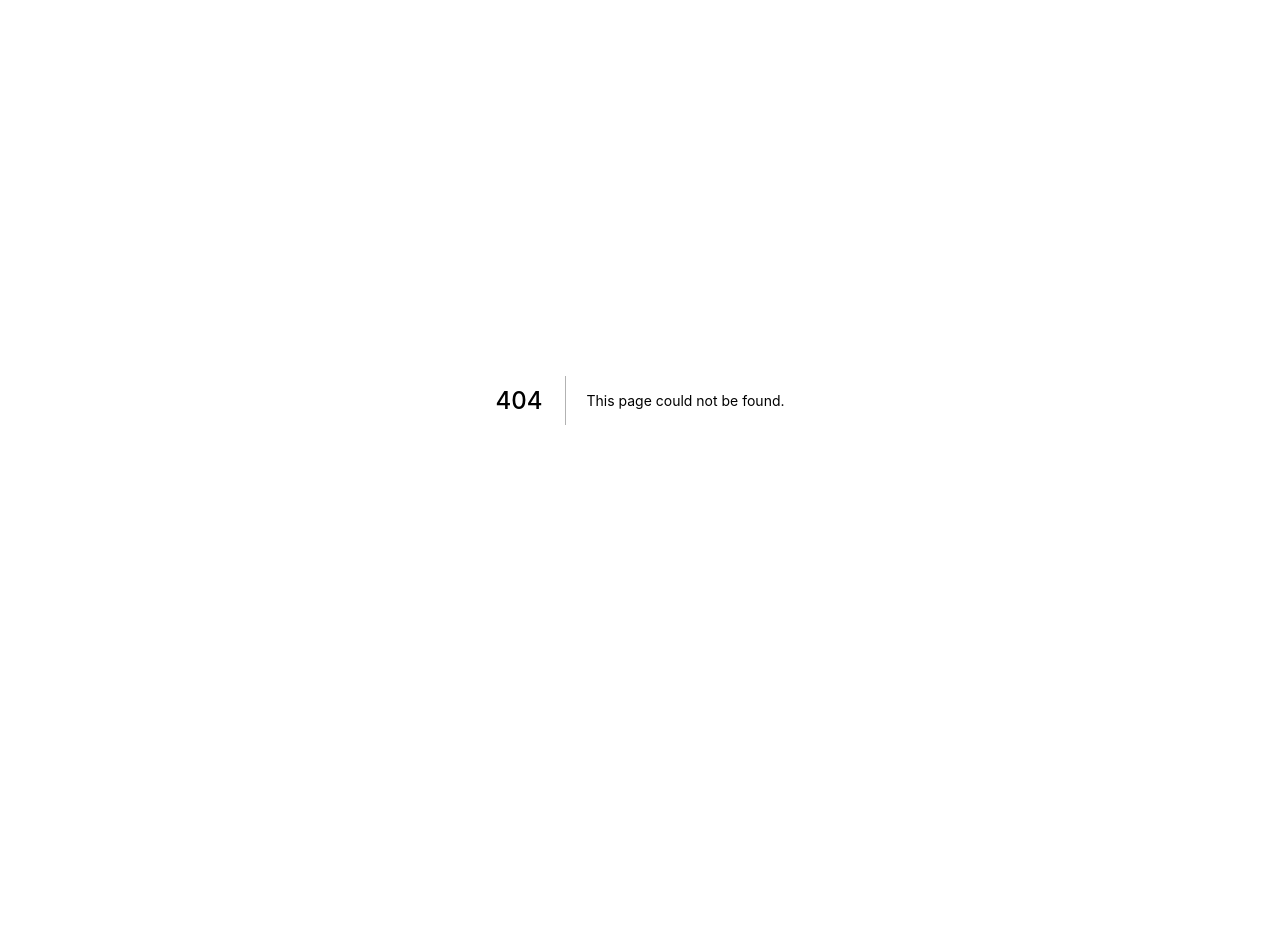
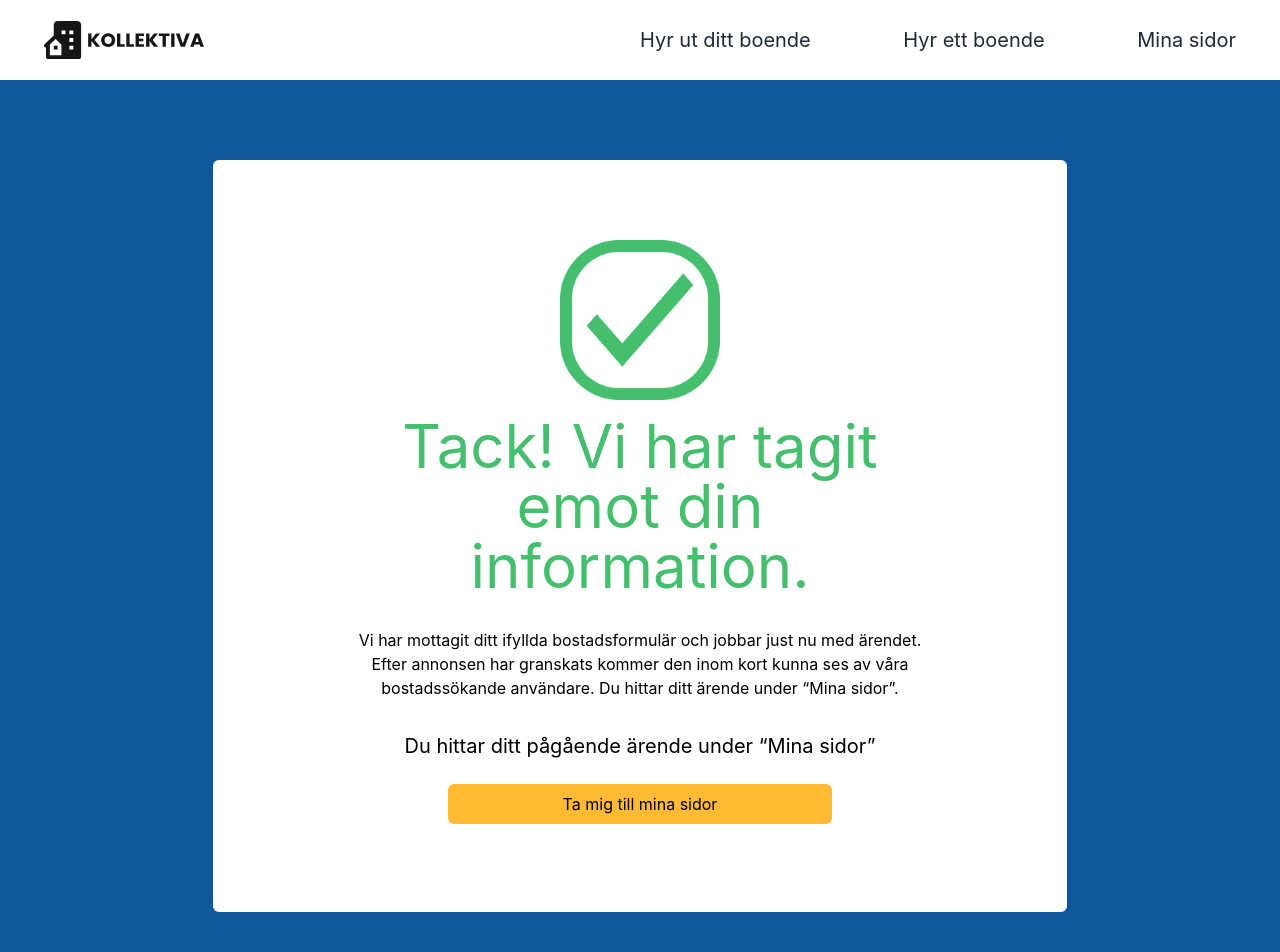
Before and after one commit to Sakariash/Kollektiva, a Next.js app: page /finishedregistration in a window 1280 px wide. Before the commit this address had no page. Shown: the top 952 px of the page. Before the commit the page ends 800 px from the top, so only its background shows below. Built offline with nearby package versions, Linux system fonts and the light colour scheme.

Commit message:
Added finished registration page

```diff
--- /dev/null
+++ b/components/FinishedRegistration/index.js
@@ -0,0 +1,36 @@
+import Link from "next/link";
+import MyPagesButton from "../MyPages/MyPagesButton";
+Link;
+
+const FinishedRegistration = () => {
+  return (
+    <div className="flex flex-col justify-center content-center bg-primary">
+      <div className="bg-white pt-20 pb-20 mt-20 w-2/3 m-auto rounded-md flex flex-col justify-center content-center">
+        <img
+          src="/assets/images/FinishedRegistrations/check.png"
+          className="w-40 ml-auto mr-auto"
+        ></img>
+        <h1 className="text-6xl m-4 ml-auto mr-auto text-accent text-center w-2/3">
+          Tack! Vi har tagit emot din information.
+        </h1>
+        <p className="text-center m-4 ml-auto mr-auto w-2/3">
+          Vi har mottagit ditt ifyllda bostadsformulär och jobbar just nu med
+          ärendet. Efter annonsen har granskats kommer den inom kort kunna ses
+          av våra bostadssökande användare. Du hittar ditt ärende under “Mina
+          sidor”.
+        </p>
+        <h2 className="text-xl m-4 ml-auto mr-auto text-center w-2/3">
+          Du hittar ditt pågående ärende under “Mina sidor”
+        </h2>
+        <button
+          className="bg-btnPrimary p-2 m-2 w-96 rounded-md mr-auto ml-auto"
+          href="/mypages"
+        >
+          <a href="mypages"> Ta mig till mina sidor</a>
+        </button>
+      </div>
+    </div>
+  );
+};
+
+export default FinishedRegistration;
--- a/components/MyPages/MyPagesButton/index.js
+++ b/components/MyPages/MyPagesButton/index.js
@@ -1,5 +1,7 @@
-export default function MyPagesButton({ text }) {
+export default function MyPagesButton({ text, link }) {
   return (
-    <button className="bg-btnPrimary p-2 m-2 w-96 rounded-md">{text}</button>
+    <button className="bg-btnPrimary p-2 m-2 w-96 rounded-md" href={link}>
+      <a href={link}> {text}</a>
+    </button>
   );
 }
--- a/components/MyPages/MyPagesSection/index.js
+++ b/components/MyPages/MyPagesSection/index.js
@@ -5,13 +5,14 @@ export default function MyPagesSection({
   heading,
   text,
   buttonsText,
+  link,
 }) {
   return (
     <div className="flex flex-row justify-between w-full bg-primary mt-4 mb-4">
       <div className="flex flex-col justify-center m-auto">
         <h3 className="text-5xl p-2 text-white w-96">{heading}</h3>
         <p className="text-white p-2 mb-6">{text}</p>
-        <MyPagesButton text={buttonsText} />
+        <MyPagesButton text={buttonsText} link={link} />
       </div>
       <img className="w-3/5" src={picture}></img>
     </div>
--- a/components/MyPages/index.js
+++ b/components/MyPages/index.js
@@ -30,6 +30,7 @@ const MyPages = () => {
         heading={"Dina registrerade bostäder"}
         text={"Här kan du se de boenden som du har erbjudit dig att hyra ut."}
         buttonsText={"Se dina registrerade bostäder"}
+        link={"/registeredhouses"}
       />
       <MyPagesSection
         picture={"assets/images/MyPages/Mypages2.png"}
--- a/components/RegisterdHouses/RegisterdHousesHeading/index.js
+++ b/components/RegisterdHouses/RegisterdHousesHeading/index.js
@@ -1,7 +1,18 @@
+import MyPagesButton from "../../MyPages/MyPagesButton";
+
 const RegisterdHousesHeading = () => {
   return (
     <div className="bg-white pb-14">
-      <img className="z-0 flex" src="assets/images/Rectangle37.png"></img>
+      <div className="flex flex-row p-20 bg-hero-image">
+        <div clasName="w-1/2">
+          <h1 className="text-6xl mb-6 text-white">
+            Det är tryggt att hyra ut ditt boende med Kollektiva
+          </h1>
+        </div>
+        <div className="flex flex-col w-1/2 justify-end pb-4">
+          <MyPagesButton text={"Registrera din bostad"} link={"/"} />
+        </div>
+      </div>
       <h2 className="ml-24 pt-14 text-5xl text-primary">
         Dina registrerade bostäder
       </h2>
--- /dev/null
+++ b/pages/finishedregistration/index.js
@@ -0,0 +1,7 @@
+import Navbar from "../../components/Navbar";
+import Footer from "../../components/Footer";
+import FinishedRegistration from "../../components/FinishedRegistration";
+
+export default function LoginPage() {
+  return [<Navbar />, <FinishedRegistration />, <Footer />];
+}
--- /dev/null
+++ b/pages/registeredhouses/index.js
@@ -0,0 +1,7 @@
+import Navbar from "../../components/Navbar";
+import Footer from "../../components/Footer";
+import RegisterdHouses from "../../components/RegisterdHouses";
+
+export default function LoginPage() {
+  return [<Navbar />, <RegisterdHouses />, <Footer />];
+}
--- a/tailwind.config.js
+++ b/tailwind.config.js
@@ -10,6 +10,7 @@ module.exports = {
         primary: "#0E589B",
         btnPrimary: "#FFBA34",
         link: "#10579C",
+        accent: "#45BF6E",
       },
 
       backgroundImage: {
```
Also changed, not shown: public/assets/images/FinishedRegistrations/check.png (added).
